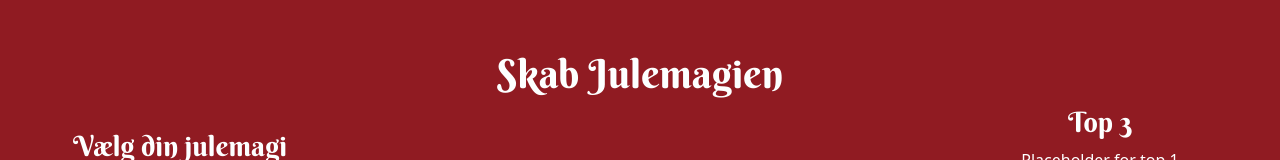
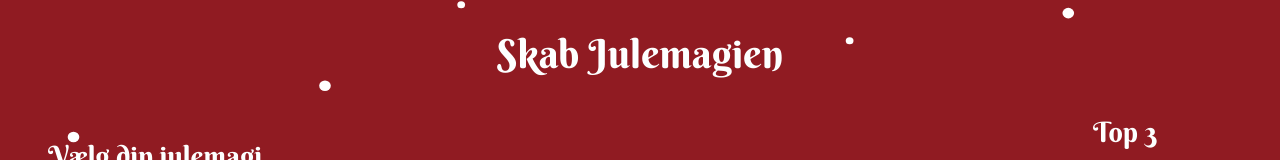
Before and after one commit to Mstudent1996/photobooth-jul, a React (Vite) app: page / in a window 1280 px wide. Shown: the top 160 px of the page. Built offline with nearby package versions, Linux system fonts and the light colour scheme; no server answers.

Commit message:
sne på forsiden

```diff
--- a/src/components/frontpage/FrontpageComp.jsx
+++ b/src/components/frontpage/FrontpageComp.jsx
@@ -12,6 +12,7 @@ const FrontpageComp = () => {
 
     return (
       <section className={styles.container}>
+        <div className={styles.backgroundOverlay}>
         <h1>Skab Julemagien</h1>
 
         <div className={styles.content}>
@@ -47,6 +48,7 @@ const FrontpageComp = () => {
           </button>
           <LoginModal show={showModal} onClose={() => setShowModal(false)} />
         </div>
+              </div>
       </section>
     );
 }
--- a/src/components/frontpage/frontpageComp.module.css
+++ b/src/components/frontpage/frontpageComp.module.css
@@ -1,8 +1,18 @@
 .container {
-    padding: 50px;
     background-color: var(--dark-red);
     text-align: center;
     color: var(--white);
+}
+
+.backgroundOverlay {
+    background-image: url(../../../src/assets/grafisk/snowBackground_1920x1080.svg);
+    background-repeat: no-repeat;
+    background-position: center bottom;
+    background-size: 100vw auto;
+}
+
+h1 {
+    padding: 30px;
 }
 
 .content {
--- a/src/components/login/login.module.css
+++ b/src/components/login/login.module.css
@@ -25,7 +25,6 @@
 }
 
 .closeBtn {
-<<<<<<< HEAD
     position: absolute;
     top: 10px;
     right: 10px;
@@ -35,16 +34,6 @@
     color: #fdffff;
     line-height: 1;
     cursor: pointer;
-=======
-  position: absolute;
-  top: 10px;
-  right: 10px;
-  background: none;
-  border: none;
-  font-size: 2rem;
-  color: #fdffff;
-  cursor: pointer;
->>>>>>> d5cb208130b45529a81078068a00bb38f58e5356
 }
 
 /* .customBtn {
```
Also changed, not shown: src/assets/christmasOrnaments_640x480.png (added).
